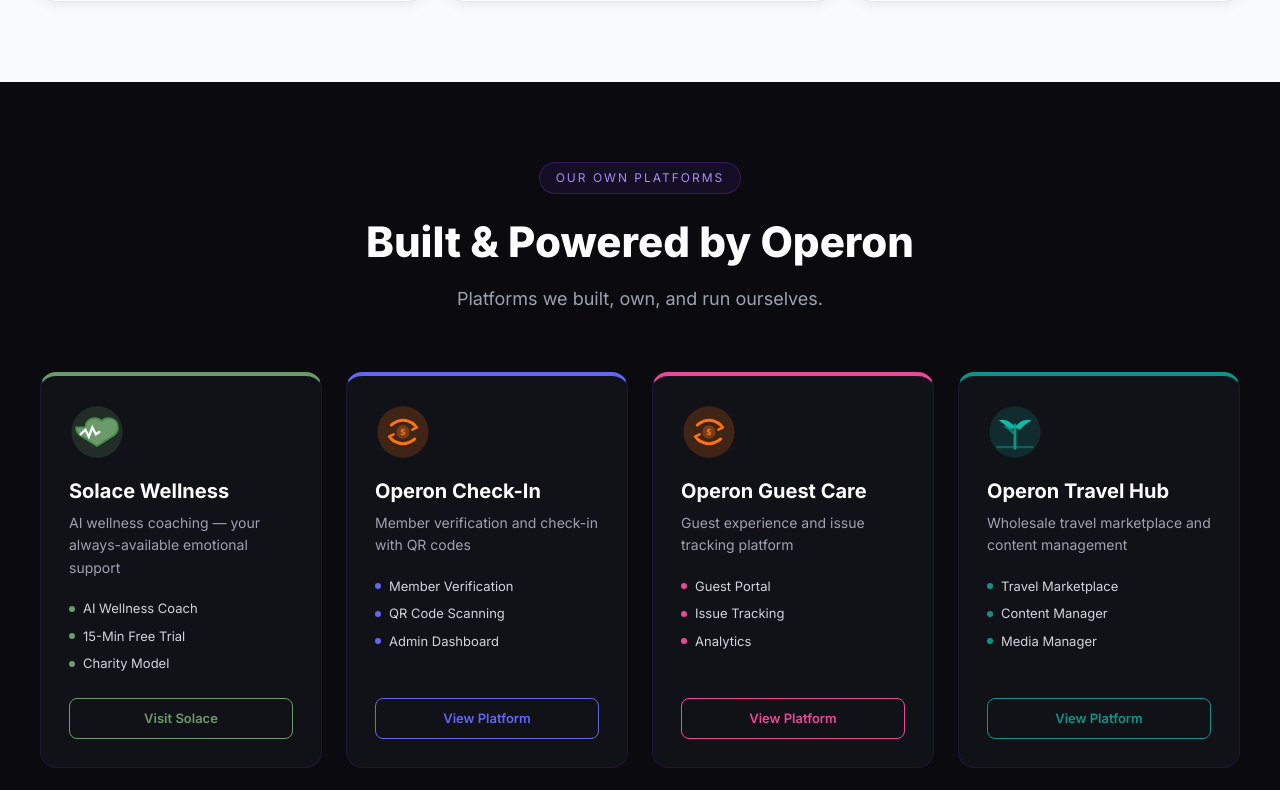
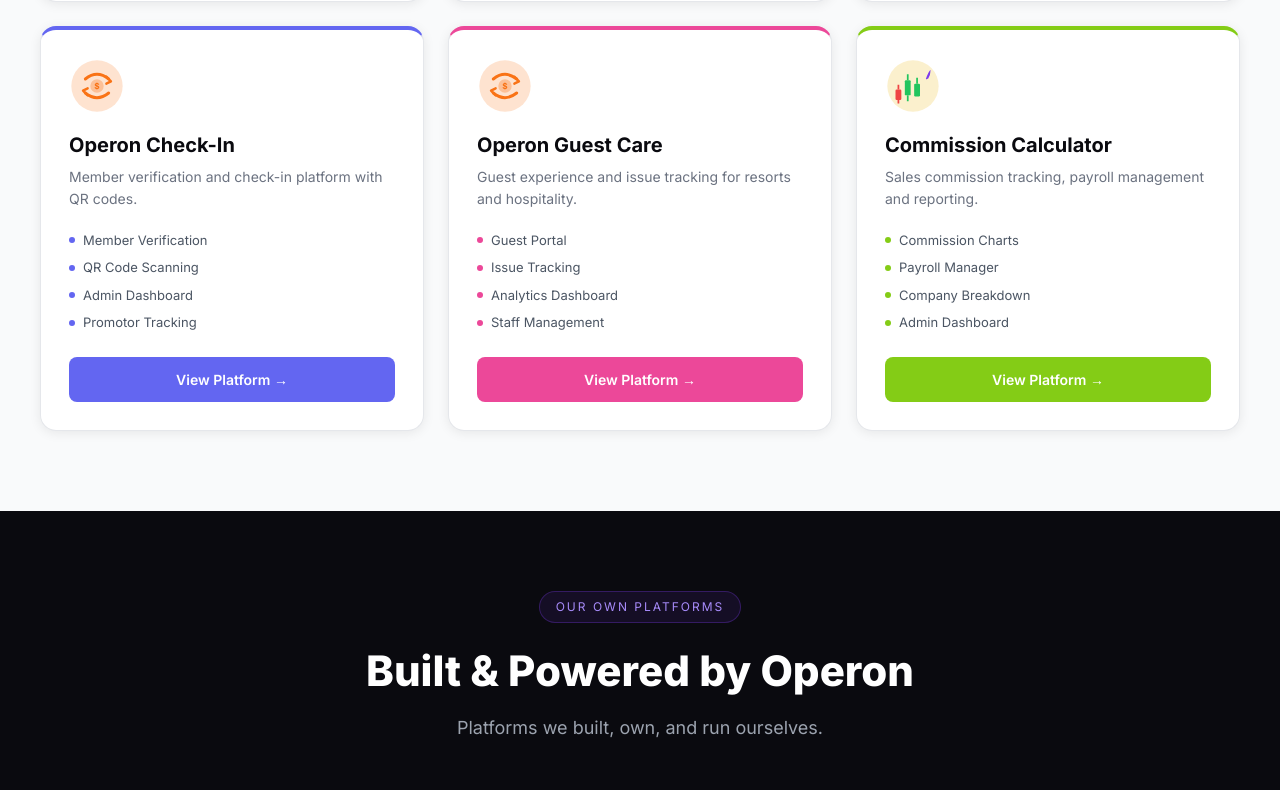
Before and after one commit to Antarestravelclub/Operon, a React (Vite) app: page / in a window 1280 px wide. Shown: the part 2164-2954 px from the top of the page. Built offline with nearby package versions, Linux system fonts and the light colour scheme.

Commit message:
Move Check-In, Guest Care, Commission Calc to Starting Lineup

```diff
--- a/src/pages/Landing.tsx
+++ b/src/pages/Landing.tsx
@@ -243,6 +243,36 @@ const Landing = () => {
       ctaLink: 'https://laralucaloyalty.vercel.app',
       external: true,
     },
+    {
+      icon: <MarketplaceIcon />,
+      title: 'Operon Check-In',
+      color: '#6366f1',
+      tagline: 'Member verification and check-in platform with QR codes.',
+      products: ['Member Verification', 'QR Code Scanning', 'Admin Dashboard', 'Promotor Tracking'],
+      cta: 'View Platform',
+      ctaLink: 'https://secure-checkin-confirm.vercel.app',
+      external: true,
+    },
+    {
+      icon: <MarketplaceIcon />,
+      title: 'Operon Guest Care',
+      color: '#ec4899',
+      tagline: 'Guest experience and issue tracking for resorts and hospitality.',
+      products: ['Guest Portal', 'Issue Tracking', 'Analytics Dashboard', 'Staff Management'],
+      cta: 'View Platform',
+      ctaLink: 'https://guest-whisper-care.vercel.app',
+      external: true,
+    },
+    {
+      icon: <TradingIcon />,
+      title: 'Commission Calculator',
+      color: '#84cc16',
+      tagline: 'Sales commission tracking, payroll management and reporting.',
+      products: ['Commission Charts', 'Payroll Manager', 'Company Breakdown', 'Admin Dashboard'],
+      cta: 'View Platform',
+      ctaLink: 'https://antares-travel-club-sales-commission-calc.vercel.app',
+      external: true,
+    },
   ];
 
   // Platforms we OWN — Built & Powered by Operon
@@ -257,26 +287,7 @@ const Landing = () => {
       ctaLink: 'https://solace-wellness.io',
       external: true,
     },
-    {
-      icon: <MarketplaceIcon />,
-      title: 'Operon Check-In',
-      color: '#6366f1',
-      tagline: 'Member verification and check-in with QR codes',
-      products: ['Member Verification', 'QR Code Scanning', 'Admin Dashboard'],
-      cta: 'View Platform',
-      ctaLink: 'https://secure-checkin-confirm.vercel.app',
-      external: true,
-    },
-    {
-      icon: <MarketplaceIcon />,
-      title: 'Operon Guest Care',
-      color: '#ec4899',
-      tagline: 'Guest experience and issue tracking platform',
-      products: ['Guest Portal', 'Issue Tracking', 'Analytics'],
-      cta: 'View Platform',
-      ctaLink: 'https://guest-whisper-care.vercel.app',
-      external: true,
-    },
+
     {
       icon: <TravelIcon />,
       title: 'Operon Travel Hub',
@@ -297,16 +308,7 @@ const Landing = () => {
       ctaLink: 'https://vacation-future-finder.vercel.app',
       external: true,
     },
-    {
-      icon: <TradingIcon />,
-      title: 'Commission Calculator',
-      color: '#84cc16',
-      tagline: 'Sales commission tracking, payroll and company breakdown',
-      products: ['Commission Charts', 'Payroll Manager', 'Company Breakdown'],
-      cta: 'View Platform',
-      ctaLink: 'https://antares-travel-club-sales-commission-calc.vercel.app',
-      external: true,
-    },
+
     {
       icon: <TravelIcon />,
       title: 'ARDA Materials',
```
